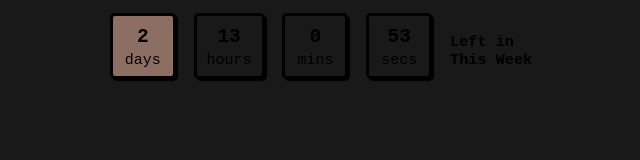
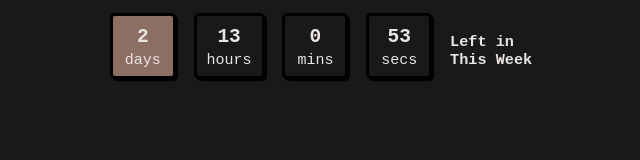
Before and after one commit to mujithefujirat/notion-minimal-time-left-week-monday-personal, a plain HTML site: page index.html in a window 1280 px wide. Shown: the whole page, without its empty margins (319-959 px from the left). Drawn offline with Linux system fonts and the light colour scheme.

Commit message:
Update index.html

```diff
--- a/index.html
+++ b/index.html
@@ -10,7 +10,7 @@
         body{
             text-align: center;
             font-family: monospace;
-            font-color: #e9e5e3;
+            color: #e9e5e3;
             background-color: #191919;
         }
         .box{
```
